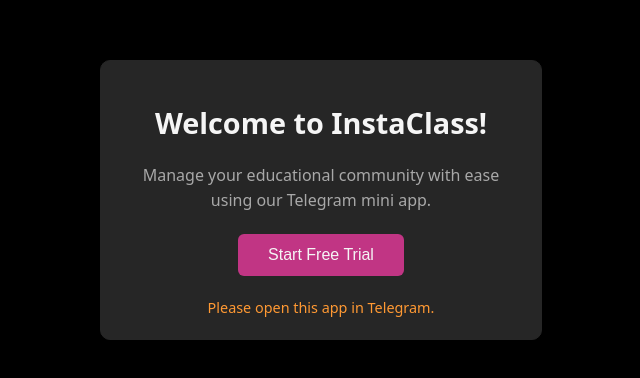
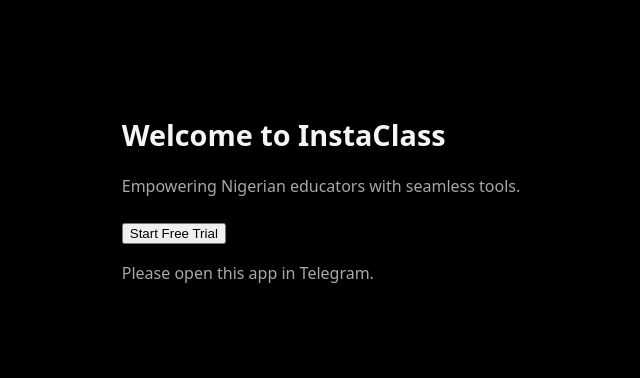
Before and after one commit to Lovisuals/InstaClass, a plain HTML site: page app.html in a window 1280 px wide. Shown: the part 200-578 px from the top of the page, without its empty margins (319-959 px from the left). Drawn offline with Linux system fonts and the light colour scheme.

Commit message:
Rewrite app.html and ensure app.css, app.js for Telegram mini app

```diff
--- a/app.html
+++ b/app.html
@@ -1,19 +1,19 @@
 <!DOCTYPE html>
 <html lang="en">
 <head>
-  <meta charset="UTF-8">
-  <meta name="viewport" content="width=device-width, initial-scale=1.0">
-  <title>InstaClass Mini App</title>
-  <link rel="stylesheet" href="app.css">
-  <script src="https://telegram.org/js/telegram-web-app.js"></script>
+    <meta charset="UTF-8">
+    <meta name="viewport" content="width=device-width, initial-scale=1.0">
+    <title>InstaClass - Mini App</title>
+    <link rel="stylesheet" href="app.css">
 </head>
 <body>
-  <div class="app-container">
-    <h1>Welcome to InstaClass!</h1>
-    <p>Manage your educational community with ease using our Telegram mini app.</p>
-    <button id="start-trial" class="cta-button">Start Free Trial</button>
-    <div class="status" id="status">Initializing...</div>
-  </div>
-  <script src="app.js"></script>
+    <div class="container">
+        <h1>Welcome to InstaClass</h1>
+        <p>Empowering Nigerian educators with seamless tools.</p>
+        <button id="trialButton">Start Free Trial</button>
+        <p id="status">Ready to start your trial.</p>
+    </div>
+    <script src="https://telegram.org/js/telegram-web-app.js"></script>
+    <script src="app.js"></script>
 </body>
 </html>
```
